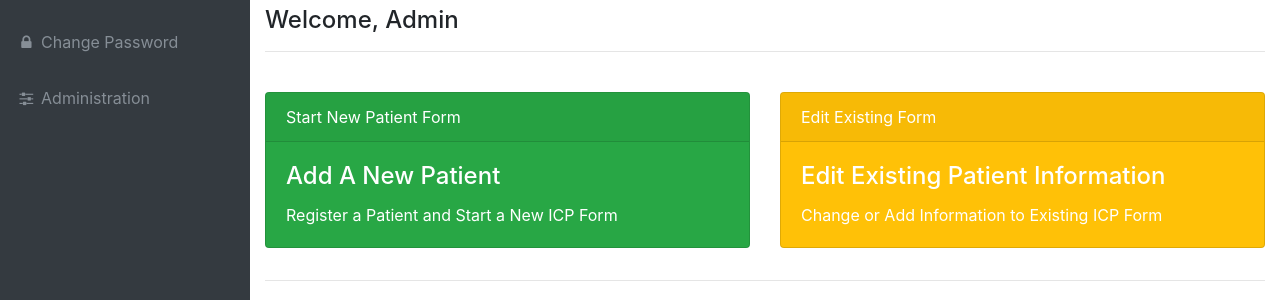
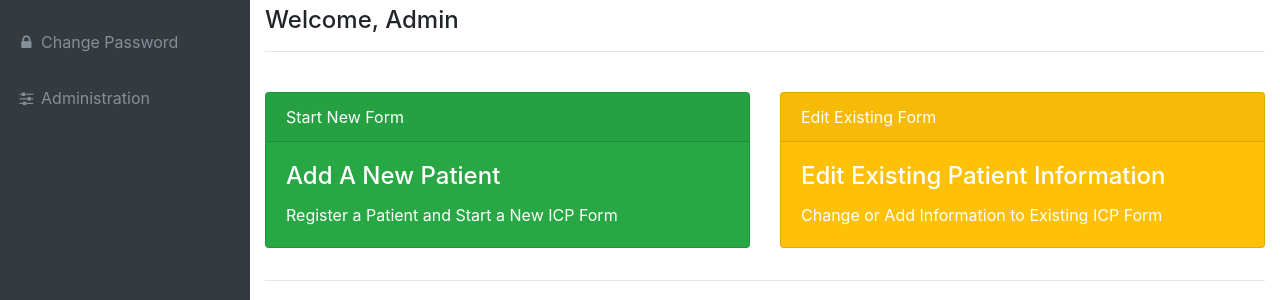
Before and after one commit to UCLComputerScience/103P_2018_team2, a Django app: page / in a window 1280 px wide. Shown: the part 154-454 px from the top of the page. Run offline with Django 3.2, Linux system fonts and the light colour scheme; a user stored in the database is signed in; data comes from the database, SQL or seed files in the repository; parts of the project's set-up code (start-up, migrations or seed data) failed here and were passed over; some libraries are stand-ins or nearby versions.

Commit message:
test changes to deployment

```diff
--- a/form/templates/form/patient_dashboard.html
+++ b/form/templates/form/patient_dashboard.html
@@ -21,7 +21,7 @@ Patient Dashboard
     <div class="col-6">
         <a href="/add-patient">
             <div class="card text-white bg-success mb-3" style="max-height: 80rem;">
-                <div class="card-header">Start New Patient Form</div>
+                <div class="card-header">Start New Form</div>
                 <div class="card-body">
                     <h4 class="card-title">Add A New Patient</h4>
                     <p class="card-text">Register a Patient and Start a New ICP Form</p>
```
